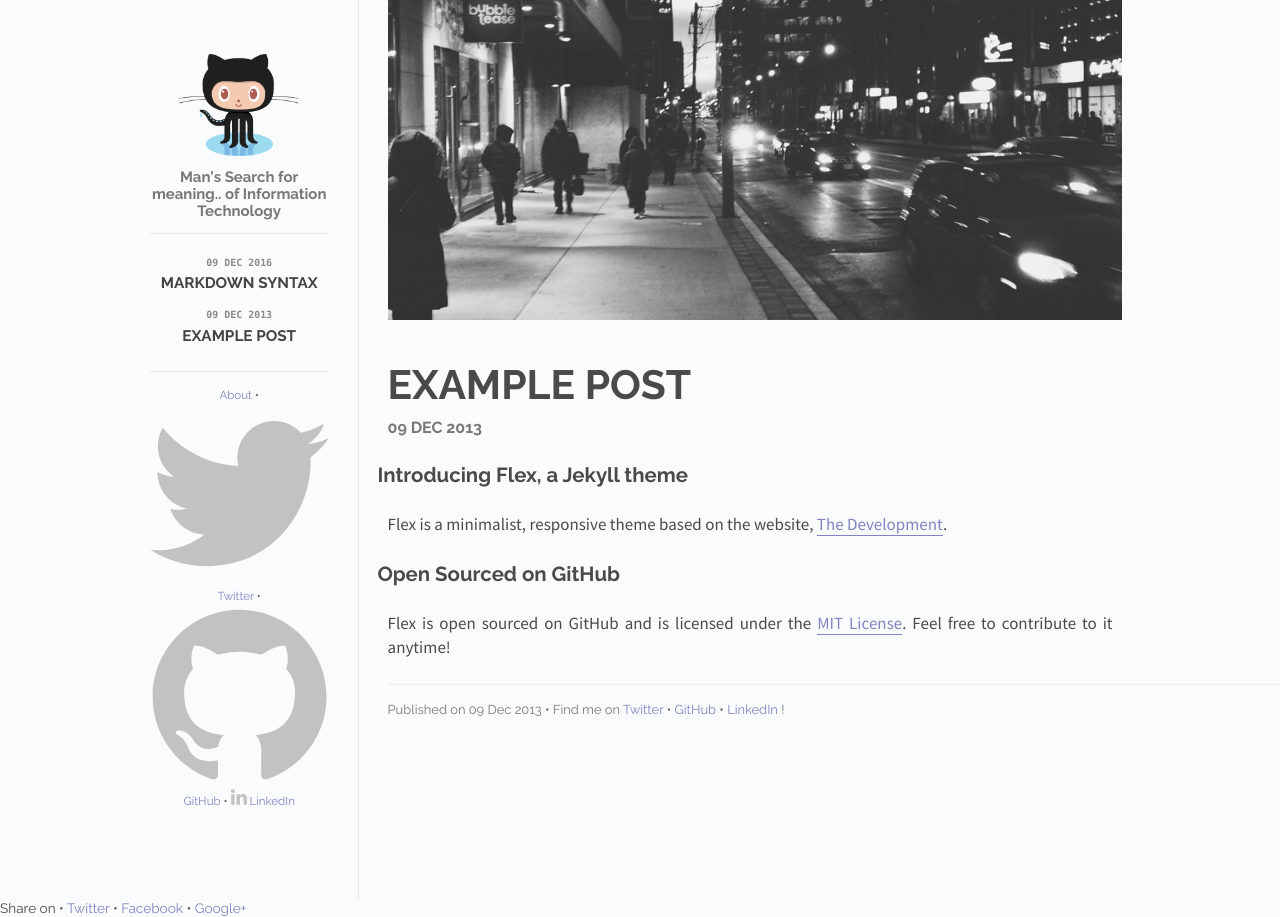
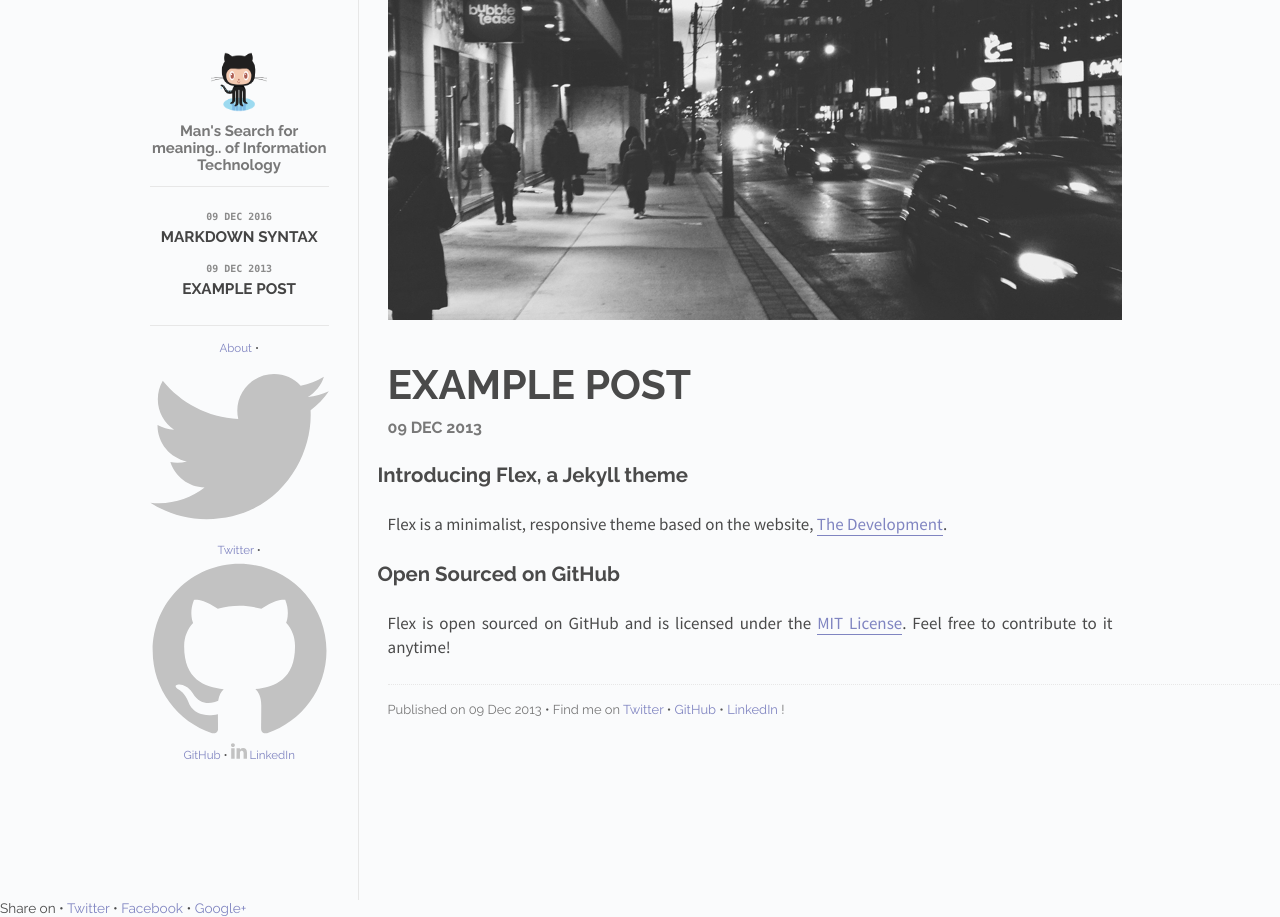
Before and after one commit to irvinleegc/Flex, a Jekyll site: the page built from _posts/2013-12-09-example-post.md, in a window 1280 px wide. Built offline with Jekyll 4.4.1, drawn with Linux system fonts in a browser that asks for light colours.

Commit message:
Add files via upload

```diff
--- a/_layouts/default.html
+++ b/_layouts/default.html
@@ -8,7 +8,7 @@
       <div class="sidebar" id="sidebar">
 
         <div class="header">
-          <h1 class="title"><a href="/"><img id="logo" src="/images/Octocat.png"></a></h1>
+          <h1 class="title"><a href="{{ site.url }}"><img id="logo" src="/images/Octocat.png" height="60" width="60"></a></h1>
           <span class="tagline">{{ site.description }}</span>
         </div>
 
@@ -16,7 +16,7 @@
           <ul class="posts-list">
             {% for post in site.posts %}
               <li class="post-link">
-                <a class="post-title" href="{{ side.url }}{{ post.url }}">
+                <a class="post-title" href="{{ site.url }}{{ post.url }}">
                   <span class="post-date">{{ post.date | date_to_string }}</span>
                   {{ post.title }}
                 </a>
@@ -43,8 +43,7 @@
 					c-1.119,0.877-2.529,1.4-4.061,1.4c-0.264,0-0.524-0.015-0.78-0.046c1.447,0.928,3.166,1.469,5.013,1.469
 					c6.015,0,9.304-4.983,9.304-9.304c0-0.142-0.003-0.283-0.009-0.423C14.976,4.29,15.531,3.714,15.969,3.058z"/>
 				  </svg>
-				</span>	Twitter</a>{% endif %}
-
+				</span>	Twitter </a>{% endif %}
 			{% if site.github_username %}
 			<span class="separator">&bull;</span>
             <a href="https://github.com/{{ site.github_username }}" class="footer-link" title="GitHub">
@@ -61,7 +60,7 @@
 						c0,2.981-1.814,3.637-3.543,3.829c0.279,0.24,0.527,0.713,0.527,1.437c0,1.037-0.01,1.874-0.01,2.129
 						c0,0.208,0.14,0.449,0.534,0.373c3.081-1.028,5.302-3.935,5.302-7.362C15.76,3.906,12.285,0.431,7.999,0.431z"/>
 					</svg>
-				</span>	GitHub</a>{% endif %}
+				</span>	GitHub </a>{% endif %}
 
 			{% if site.linkedin_username %}
 			<span class="separator">&bull;</span>
@@ -70,7 +69,7 @@
 				  <svg version="1.1" class="linkedin-icon-svg" xmlns="http://www.w3.org/2000/svg" width="16" height="16" viewBox="0 0 430.117 430.117">
 					<path fill="#c2c2c2" d="M430.12 261.54v159.02h-92.2V272.2c0-37.28-13.32-62.7-46.7-62.7-25.47 0-40.63 17.13-47.3 33.7-2.43 5.94-3.05 14.2-3.05 22.5v154.86h-92.22s1.24-251.28 0-277.32h92.2v39.3c-.18.3-.42.62-.6.9h.6v-.9c12.26-18.86 34.14-45.8 83.1-45.8 60.68-.02 106.17 39.62 106.17 124.8zM52.18 9.56C20.64 9.56 0 30.26 0 57.46c0 26.62 20.04 47.94 50.96 47.94h.62c32.15 0 52.15-21.3 52.15-47.94-.6-27.2-20-47.9-51.55-47.9zm-46.7 411h92.18V143.24H5.48v277.32z"/>
 				  </svg>
-				</span>LinkedIn</a>{% endif %}
+				</span> LinkedIn </a>{% endif %}
           </span>
         </div>
       </div>
--- a/_layouts/post.html
+++ b/_layouts/post.html
@@ -1,7 +1,6 @@
 ---
 layout: default
 ---
-
   {% include post.html %}
   {% include social-share.html %}
   {% include disqus.html %}
```
